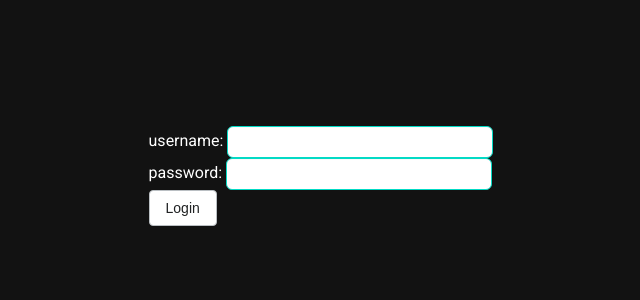
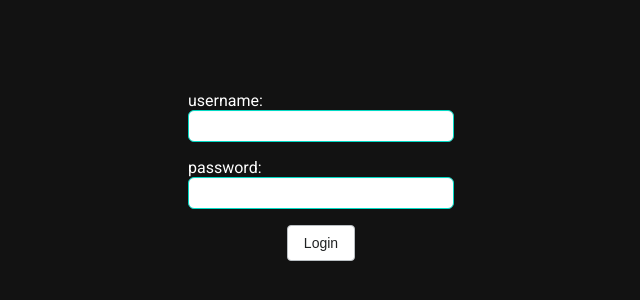
Before and after one commit to pjleclair/vi-parser, a React (Create React App) app in the folder frontend/: page / in a window 1280 px wide. Shown: the part 240-540 px from the top of the page, without its empty margins (319-959 px from the left). Built offline with nearby package versions, Linux system fonts and the light colour scheme.

Commit message:
Remove .app width attribute, implement deployment scripts

```diff
--- a/frontend/src/App.css
+++ b/frontend/src/App.css
@@ -16,7 +16,13 @@ body {
   flex: 1;
   flex-direction: column;
   padding: 1rem;
-  width: 85%;
+  width: 75%;
+}
+
+@media (max-width: 600px) {
+  .content {
+    padding: .25rem;
+  }
 }
 
 .main {
@@ -52,3 +58,14 @@ body {
   margin-top: 1rem;
   height: 100vh;
 }
+
+form {
+  display: flex;
+  flex-direction: column;
+  align-items: center;
+  gap: 1rem;
+}
+
+#login {
+  width: fit-content;
+}
--- a/frontend/src/App.js
+++ b/frontend/src/App.js
@@ -105,7 +105,10 @@ const App = () => {
       : (<div className='login'>
           <form onSubmit={handleLogin}>
             <div>
-              username: <input
+              <div>
+              username:
+              </div>
+              <input
                 type='text'
                 value={username}
                 name='username'
@@ -113,14 +116,17 @@ const App = () => {
               />
             </div>
             <div>
-              password: <input
-                type='text'
+              <div>
+              password:
+              </div>
+              <input
+                type='password'
                 value={password}
                 name='password'
                 onChange={({target})=>setPassword(target.value)}
               />
             </div>
-            <button type='submit'>Login</button>
+            <button id='login' type='submit'>Login</button>
           </form>
       </div>)}
     </div>
--- a/frontend/src/components/sidebar.css
+++ b/frontend/src/components/sidebar.css
@@ -7,6 +7,12 @@
     align-items: center;
     padding: .5rem;
     border-radius: .5rem;
+}
+
+@media (max-width: 600px) {
+  .sidebar {
+    width: 15%;
+  }
 }
 
 .sidebar h2 {
--- a/frontend/src/services/loginService.js
+++ b/frontend/src/services/loginService.js
@@ -2,10 +2,9 @@ import axios from 'axios';
 const baseUrl = '/api/login/'
 
 const login = async credentials => {
-    console.log(credentials)
     const response = await axios.post(baseUrl,credentials);
-    console.log(response)
     return response.data
 }
 
+//eslint-disable-next-line
 export default {login}
```
Also changed, not shown: 26 other files (tests, documents, lock files or other folders). Lines whose indentation alone changed are shown as unchanged.
